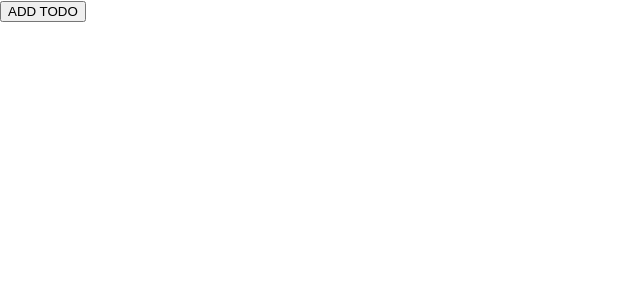
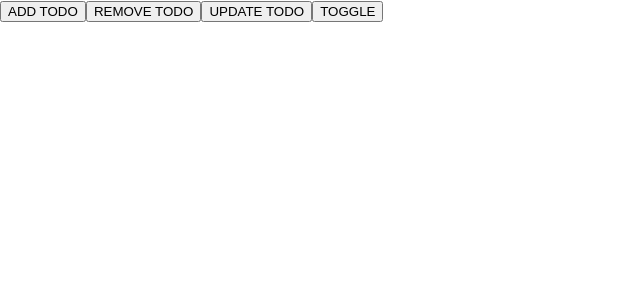
Before and after one commit to murqdan/tilegrid-app, a React (Create React App) app: page / in a window 1280 px wide. Shown: the top 300 px of the page, without its empty margins (0-640 px from the left). Built offline with nearby package versions, Linux system fonts and the light colour scheme.

Commit message:
(useReducer) penggunaan usereducer untuk membuat todolist - update

```diff
--- a/src/TodoComponent.js
+++ b/src/TodoComponent.js
@@ -2,7 +2,6 @@ import { useReducer } from 'react'
 
 function reducer (todos, action) {
   switch (action.type) {
-    // -------------------------
     case 'ADD_TODO': {
       const nextId = todos.length ? todos[todos.length - 1].id + 1 : 1
       return [...todos, {
@@ -11,7 +10,15 @@ function reducer (todos, action) {
         ...action.todo
       }]
     }
-    // -------------------------
+
+    case 'REMOVE_TODO':
+      return todos.filter(todo => todo.id !== action.id)
+
+    case 'UPDATE_TODO':
+      return todos.map(todo => todo.id === action.todo.id ? action.todo : todo)
+
+    case 'TOGGLE_COMPLETED':
+      return todos.map(todo => todo.id === action.id ? { ...todo, completed: !todo.completed } : todo)
 
     default:
       return todos
@@ -29,7 +36,27 @@ const TodoComponent = props => {
             title: 'Belajar hooks'
           }
         })}> ADD TODO </button>
-        {todos}
+
+        <button onClick={e => dispatch({
+          type: 'REMOVE_TODO',
+          id: 1 // <--- sesuai ID todo yang ingin dihapus
+        })}> REMOVE TODO </button>
+
+        <button onClick={e => dispatch({
+          type: 'UPDATE_TODO',
+          todo: {
+            id: 1, // <--- sesuai todo yang ingin diupdate
+            title: 'Judul todo baru'
+            // ... dst data lainnya
+          }
+        })}> UPDATE TODO </button>
+
+        <button onClick={e => dispatch({
+          type: 'TOGGLE_COMPLETED',
+          id: 1 // <---- sesuai ID todo yang ingin di _toggle_
+        })}> TOGGLE </button>
+
+        {console.log(todos[0])}
     </div>
 }
 
```
